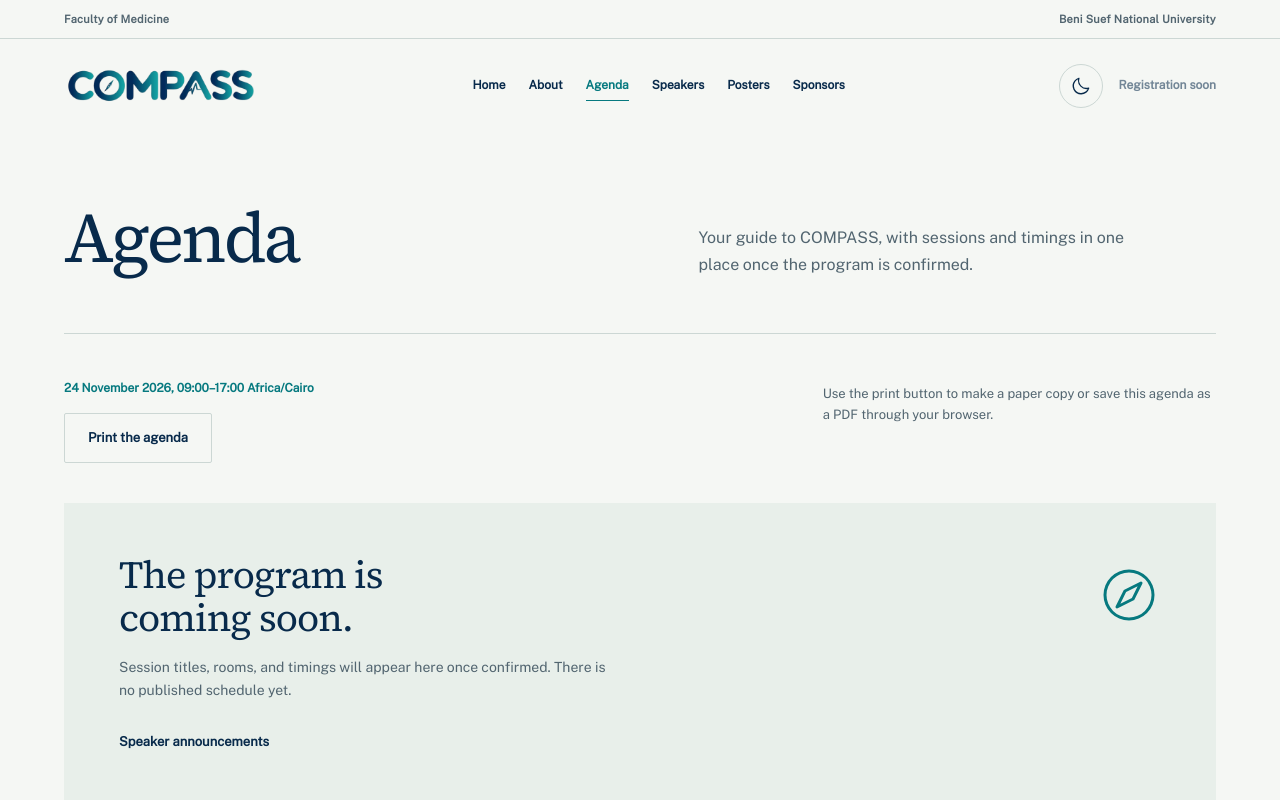
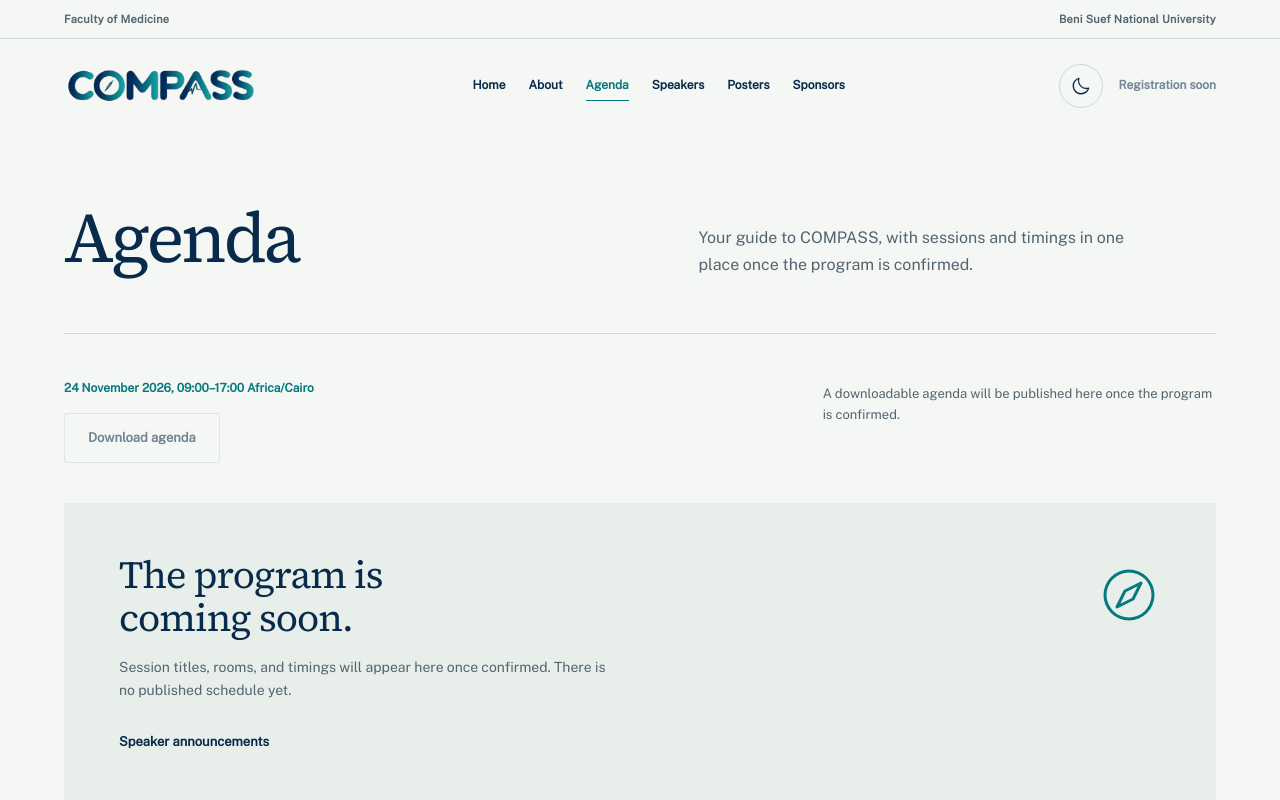
Before and after one commit to iwll07/compass-conference, a Next.js app: page /agenda in a window 1280 px wide. Shown: the top 800 px of the page. Built offline with nearby package versions, Linux system fonts and the light colour scheme.

Commit message:
Make agenda Download agenda affordance inert until program confirmed

```diff
--- a/app/agenda/page.tsx
+++ b/app/agenda/page.tsx
@@ -40,7 +40,7 @@ export default function AgendaPage() {
           <PrintButton />
         </div>
         <aside className="margin-note">
-          <p>Use the print button to make a paper copy or save this agenda as a PDF through your browser.</p>
+          <p>A downloadable agenda will be published here once the program is confirmed.</p>
         </aside>
       </div>
 
--- a/app/globals.css
+++ b/app/globals.css
@@ -205,6 +205,10 @@ svg { flex-shrink: 0; vertical-align: middle; }
 /* Call-to-action button inside a margin-note (speakers/posters pages). */
 .call-button { margin: 16px 0 18px; }
 
+/* Agenda "Download agenda": dimmed + inert until the program is confirmed.
+   Not focusable, not a control — mirrors .nav-register-disabled. */
+.print-button-disabled { opacity: .55; cursor: default; }
+
 .inline-notice { margin-top: 35px; padding: 22px 0; border-top: 1px solid var(--line); border-bottom: 1px solid var(--line); color: var(--muted); font-size: 13px; }
 .section-heading { margin: 45px 0 25px; font-size: 32px; }
 .agenda-list { padding: 0; list-style: none; }
--- a/components/print-button.tsx
+++ b/components/print-button.tsx
@@ -1,9 +1,18 @@
-"use client";
-
-export function PrintButton({ label = "Print the agenda" }: { label?: string }) {
+// Inert until the program is confirmed. The agenda currently renders its empty
+// state ("The program is coming soon"), so printing it would emit a near-blank
+// sheet, and there is nothing to download yet.
+//
+// Rendered as a dimmed, non-interactive <span aria-disabled> rather than a
+// <button>: it is not focusable via Tab and is not exposed as a control to
+// assistive tech, matching the "Registration soon" nav treatment. The visual
+// styling reuses .button/.button-secondary so it still reads as a button.
+//
+// To restore once `schedule` in lib/content.ts has real sessions: put the
+// <button> + window.print() (or a PDF link) back and drop the disabled class.
+export function PrintButton({ label = "Download agenda" }: { label?: string }) {
   return (
-    <button type="button" className="button button-secondary no-print" onClick={() => window.print()}>
+    <span className="button button-secondary no-print print-button-disabled" aria-disabled="true">
       {label}
-    </button>
+    </span>
   );
 }
```
Also changed, not shown: scripts/qa-assert.mjs (+12 -1 lines), 1 other file (tests, documents, lock files or other folders).
